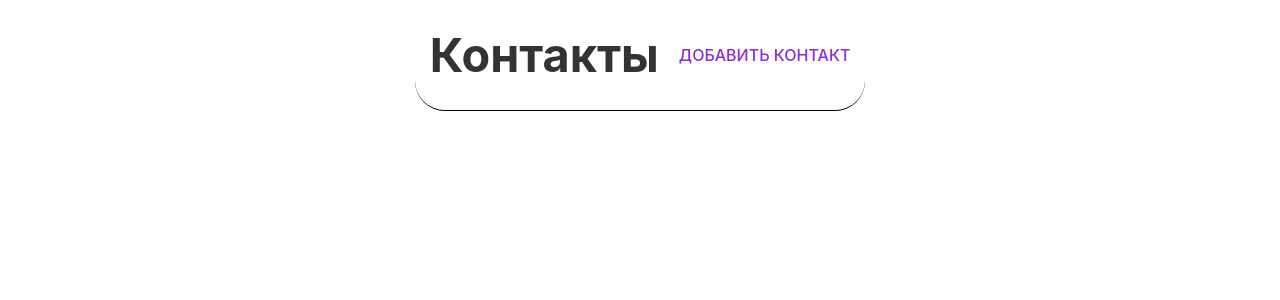
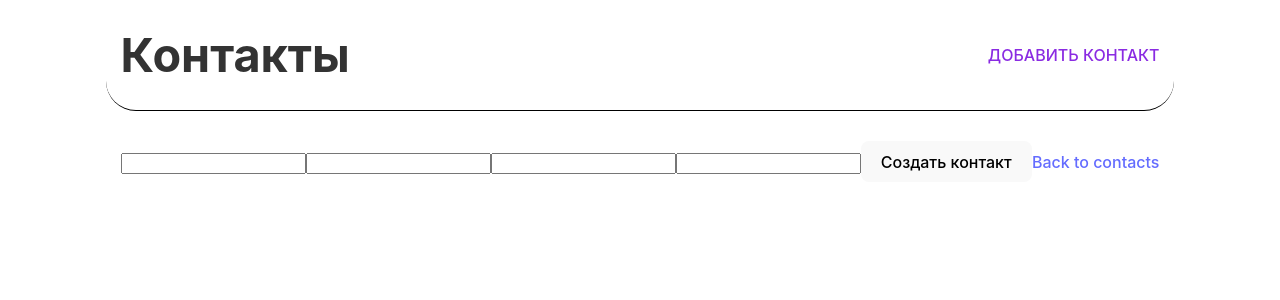
Before and after one commit to TimLedger/homework70, a React (Vite) app: page /new-contact in a window 1280 px wide. Shown: the top 300 px of the page. Built offline with nearby package versions, Linux system fonts and the light colour scheme.

Commit message:
добавлен компонент формы с возможностью добавления и изменения контактов

```diff
--- a/src/containers/ContactForm/ContactForm.tsx
+++ b/src/containers/ContactForm/ContactForm.tsx
@@ -1,9 +1,106 @@
+import React, { useState, useEffect } from 'react';
+import { NavLink, useNavigate, useParams } from 'react-router-dom';
+import {useAppDispatch, useAppSelector} from "../../app/hooks";
+import {contactsAdd, contactsOne, contactsEdit} from "../../store/contactsThunk";
+import Preloader from '../../components/Preloader/Preloader';
+import { Contact } from '../../types';
 import './ContactForm.css';
 
-const ContactForm = () => {
+const ContactForm: React.FC = () => {
+  const params = useParams();
+  const navigate = useNavigate();
+  const loading = useAppSelector(state => state.contacts);
+  const dispatch = useAppDispatch();
+  const [submitData, setSubmitData] = useState<Contact>({
+    name: "",
+    phone: "",
+    email: "",
+    photo: "",
+  });
+
+  useEffect(() => {
+    if (params.id) {
+        dispatch(contactsOne(params.id));
+    } else {
+      setSubmitData({
+        name: "",
+        phone: "",
+        email: "",
+        photo: "",
+    });
+    }
+  }, [dispatch, params.id]);
+
+  const contactChanged = (event: React.ChangeEvent<HTMLInputElement>) => {
+      const { name, value } = event.target;
+      setSubmitData(prevState => ({
+          ...prevState,
+          [name]: value,
+      }));
+  };
+
+  const onFormSubmit = async (e: React.FormEvent) => {
+    e.preventDefault();
+    if (params.id) {
+      await dispatch(contactsEdit({ id: params.id, data: submitData }));
+    } else {
+      await dispatch(contactsAdd(submitData));
+    }
+    navigate('/');
+  };
+
+  let button = (
+    <button type="submit" className="form-submit-btn">
+     {params.id ? 'Сохранить' : 'Создать контакт'}
+    </button>
+  );
+
+  if (loading.postLoading) {
+    button = <Preloader />;
+  }
 
   return (
-    <div>
+    <div className="form-frame">
+      <form onSubmit={onFormSubmit} autoComplete="off" className="form">
+        <input
+          id="name"
+          type="text"
+          name="name"
+          value={submitData.name}
+          onChange={contactChanged}
+          className="form-control"
+          required
+        />
+        <input
+          id="phone"
+          type="tel"
+          name="phone"
+          value={submitData.phone}
+          onChange={contactChanged}
+          className="form-control"
+          required
+        />
+        <input
+          id="email"
+          type="email"
+          name="email"
+          value={submitData.email}
+          onChange={contactChanged}
+          className="form-control"
+          required
+        />
+        <input
+          id="photo"
+          type="url"
+          name="photo"
+          value={submitData.photo}
+          onChange={contactChanged}
+          className="form-control"
+        />
+        <img src={submitData.photo} alt={submitData.name}/>
+        {button}
+        <NavLink to="/">Back to contacts</NavLink>
+      </form>
     </div>
   );
 };
```
